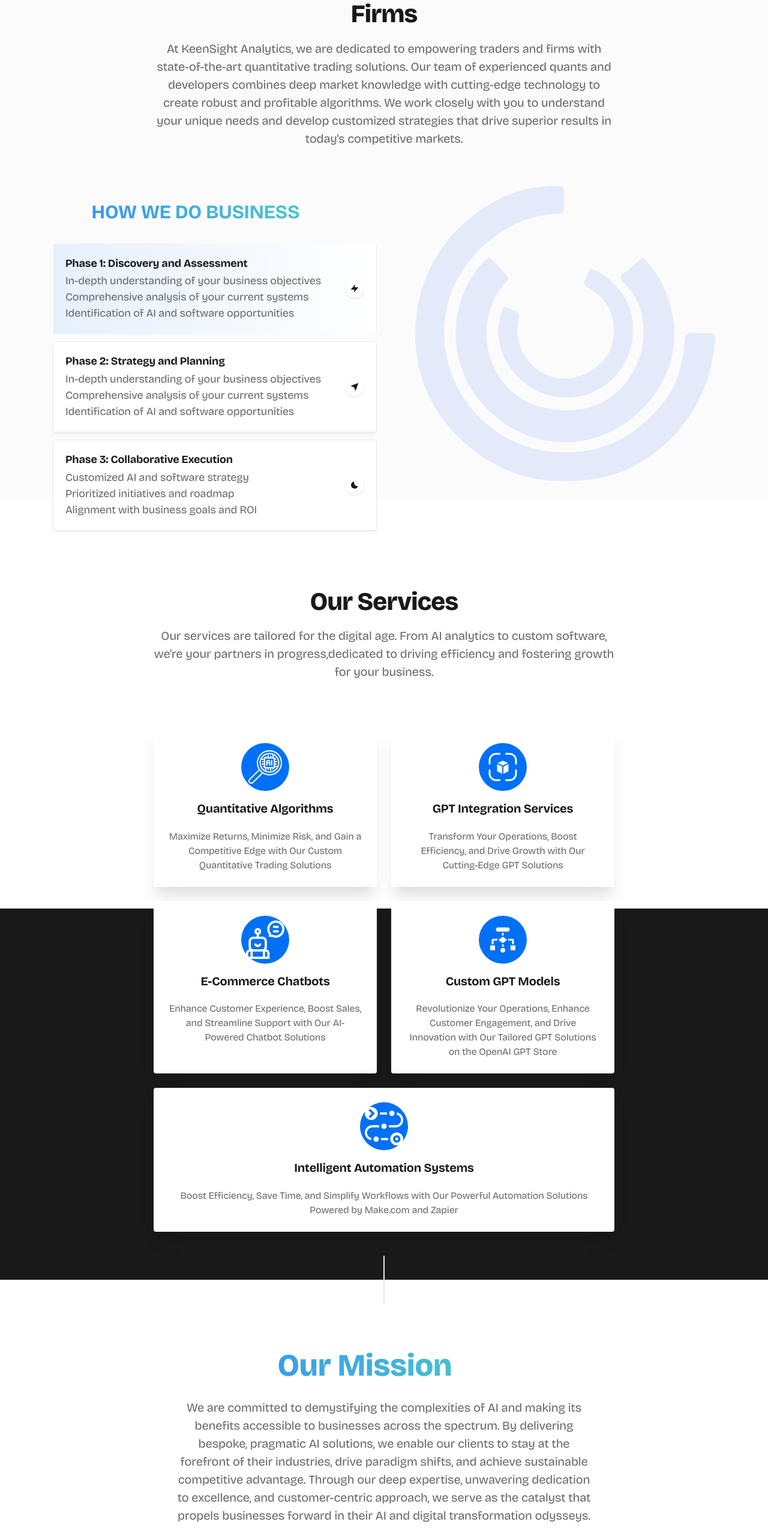
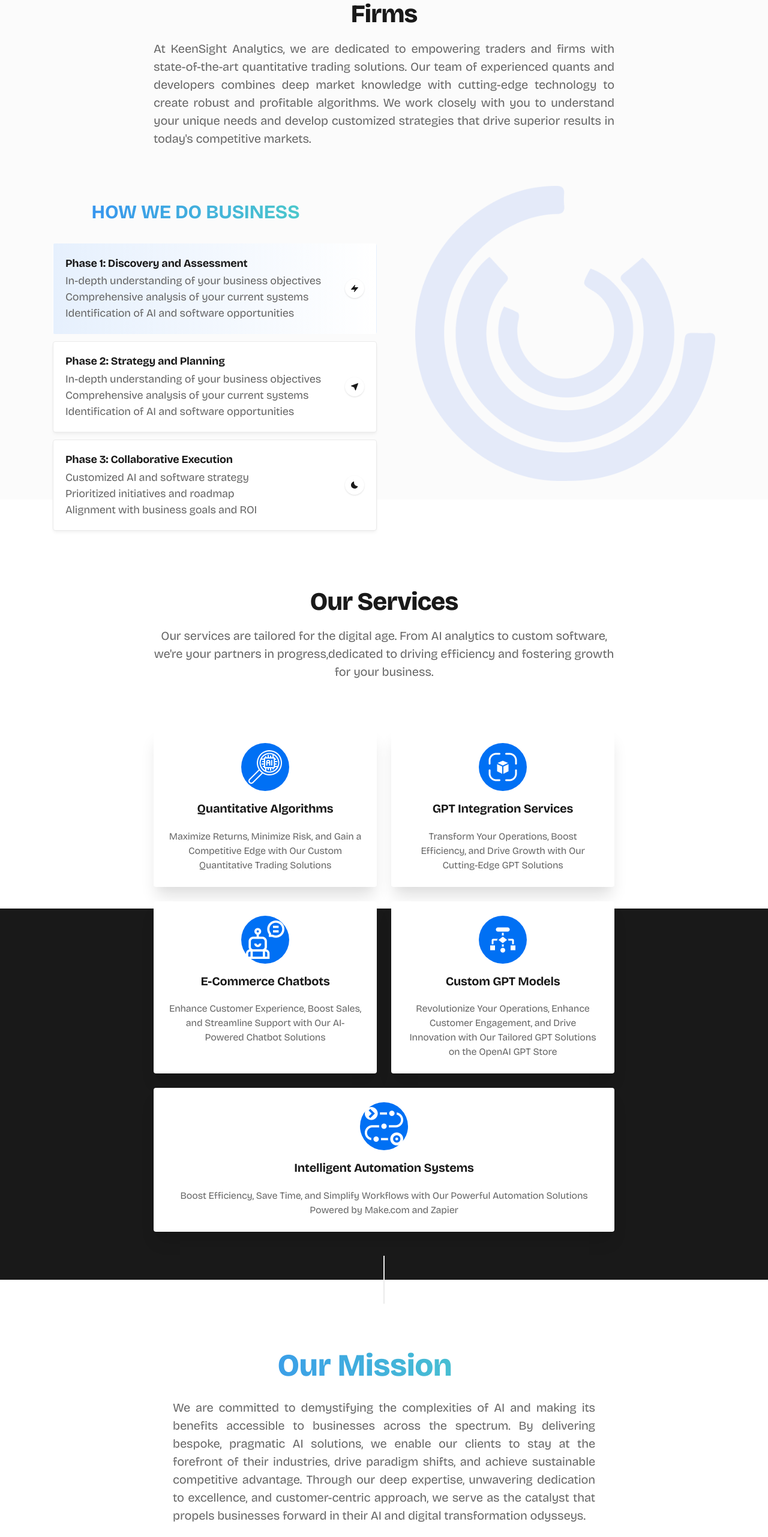
Before and after one commit to KeenSightFrontEnd2/keensight-website-deploy, a Next.js app: page / in a window 1280 px wide. Shown: the part 1419-3982 px from the top of the page at 60% size. Built offline with nearby package versions, Linux system fonts and the light colour scheme.

Commit message:
text imporvements

```diff
--- a/components/features.tsx
+++ b/components/features.tsx
@@ -34,7 +34,7 @@ export default function Features() {
           {/* Section header */}
           <div className="max-w-3xl mx-auto text-center pb-12 md:pb-16">
             <h1 className="h2 mb-4 text-center">{header2.title}</h1>
-            <p className="text-xl text-gray-600">{header2.content}</p>
+            <p className="text-xl text-gray-600 text-justify">{header2.content}</p>
           </div>
 
           {/* Section content */}
--- a/components/subcontent.tsx
+++ b/components/subcontent.tsx
@@ -38,7 +38,7 @@ export default function SubContent({ side, index }: { side: string; index: numbe
                     return (
                       <div
                         key={item}
-                        className={`text-gray-600 text-xl  ${index !== 0 && "text-left"}`}
+                        className={`text-gray-600 text-xl text-justify  ${index !== 0 && "text-left"}`}
                         dangerouslySetInnerHTML={{ __html: boldBeforeColon(item) }}
                       />
                     );
```
